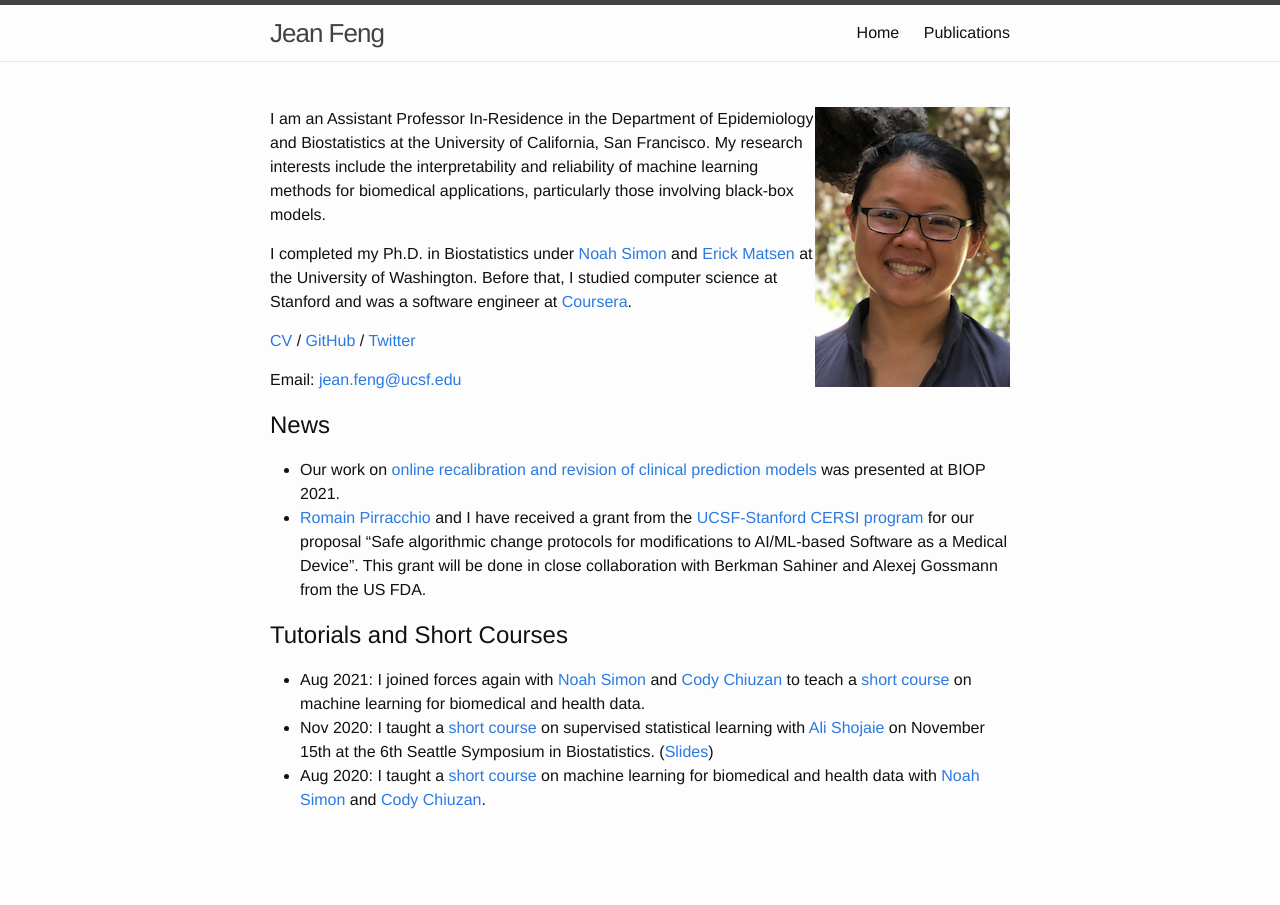
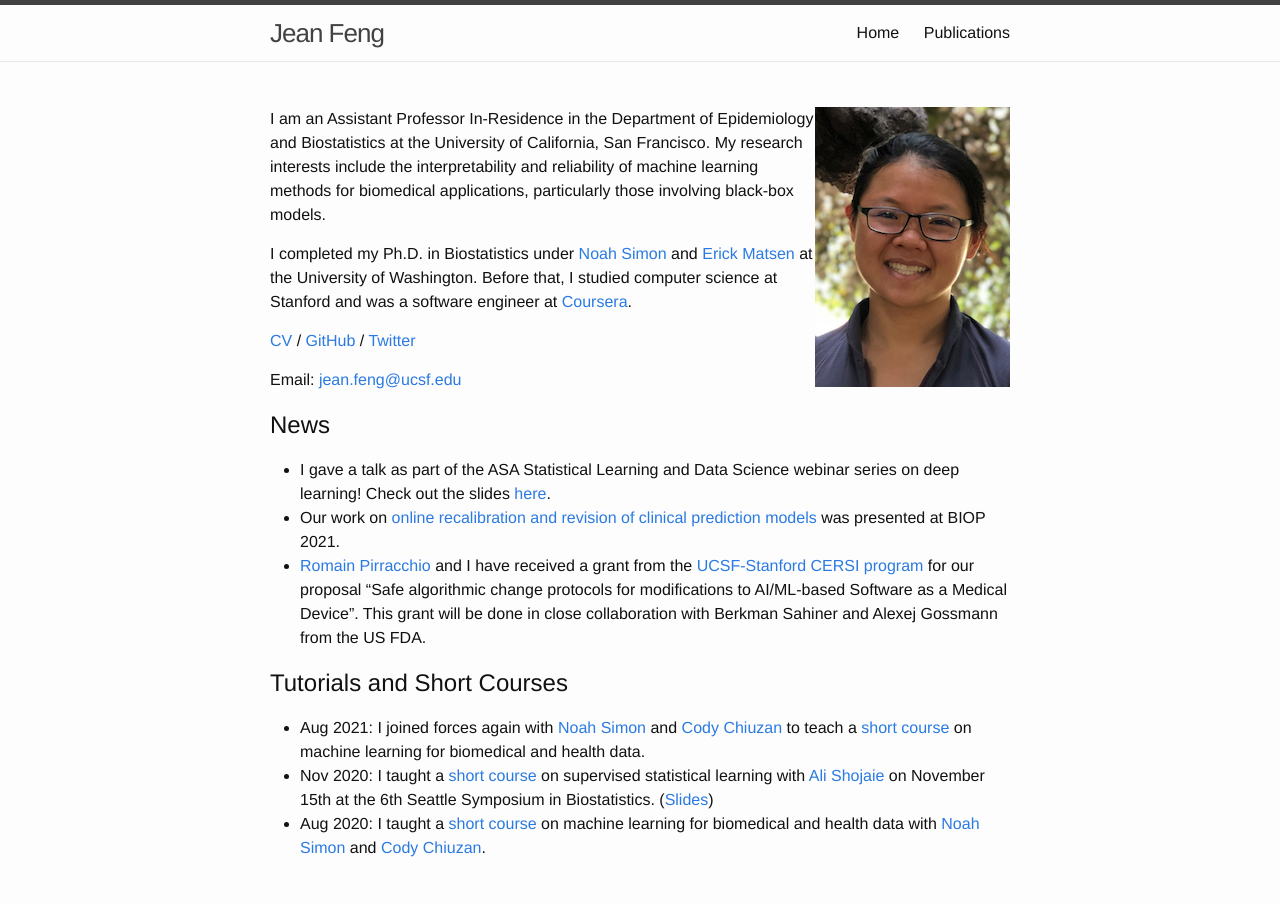
Before and after one commit to jjfeng/jjfeng.github.io, a Jekyll site: the page built from index.md, in a window 1280 px wide. Built offline with Jekyll 4.4.1, drawn with Linux system fonts in a browser that asks for light colours.

Commit message:
adding slides

```diff
--- a/index.md
+++ b/index.md
@@ -41,6 +41,7 @@ document.write("<a href='mailto:"+link+"'>"+link+"</a>")
 </script><noscript>Sorry, you need Javascript on to email me.</noscript>
 
 ## News
+- I gave a talk as part of the ASA Statistical Learning and Data Science webinar series on deep learning! Check out the slides [here](https://www.jeanfeng.com/easier_slds.pdf).
 - Our work on [online recalibration and revision of clinical prediction models](https://ww2.amstat.org/meetings/biop/2021/onlineprogram/AbstractDetails.cfm?AbstractID=302405) was presented at BIOP 2021.
 - [Romain Pirracchio](https://www.romainpirracchio.org/) and I have received a grant from the [UCSF-Stanford CERSI program](https://pharm.ucsf.edu/cersi) for our proposal "Safe algorithmic change protocols for modifications to AI/ML-based Software as a Medical Device". This grant will be done in close collaboration with Berkman Sahiner and Alexej Gossmann from the US FDA.
 
```
Also changed, not shown: 1 other file.
